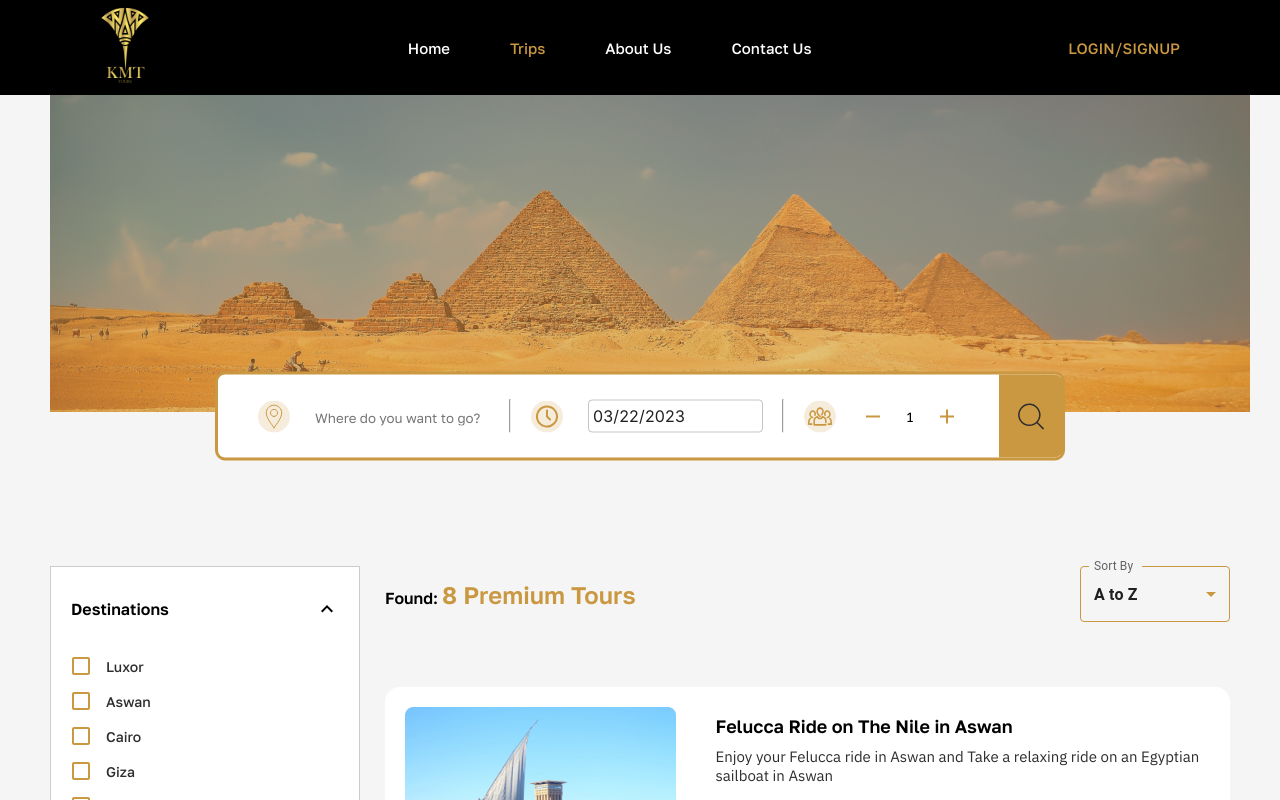
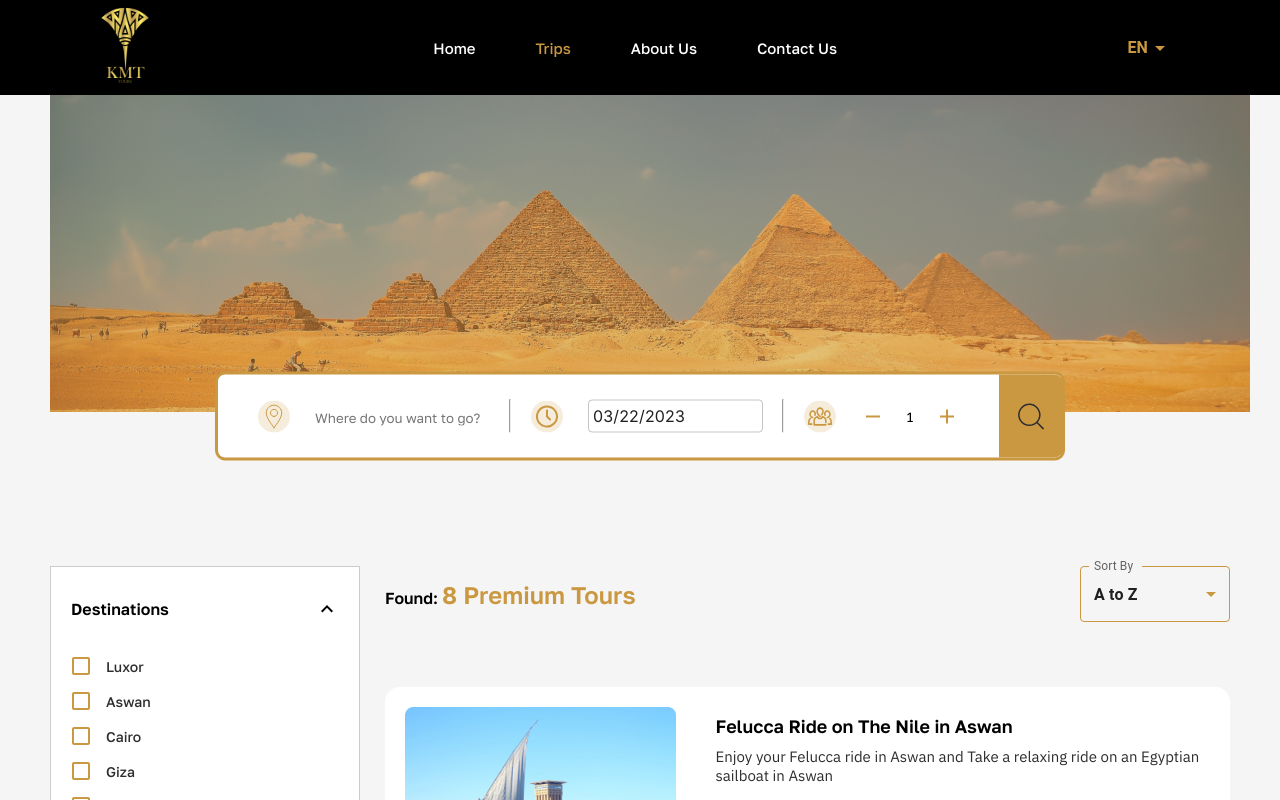
Before and after one commit to sofa5060/KMT, a React (Create React App) app: page /trips in a window 1280 px wide. Shown: the top 800 px of the page. Built offline with nearby package versions, Linux system fonts and the light colour scheme.

Commit message:
Added language to navbar

```diff
--- a/src/components/NavBar/Navbar.css
+++ b/src/components/NavBar/Navbar.css
@@ -26,9 +26,11 @@
 .navbar-background .navbar ul {
   display: flex;
 }
-.navbar-background .navbar .navbar-user li, .navbar-background .navbar .navbar-user a {
-  color: #ca9841;
-  text-transform: uppercase;
+.navbar-background .navbar .navbar-language .MuiSelect-standard {
+  color: #ca9841 !important;
+}
+.navbar-background .navbar .navbar-language .MuiSelect-icon {
+  color: #ca9841 !important;
 }
 .navbar-background .navbar .navbar-list a {
   color: #fff;
--- a/src/components/NavBar/Navbar.jsx
+++ b/src/components/NavBar/Navbar.jsx
@@ -1,32 +1,61 @@
-import React from "react";
+import React, { useState } from "react";
 import { Link } from "react-router-dom";
 import logo from "../../images/logo.svg";
-import './Navbar.css'
+import "./Navbar.css";
+import Select from "@mui/material/Select";
+import MenuItem from "@mui/material/MenuItem";
+import FormControl from '@mui/material/FormControl';
 
-export default function Navbar({currPage}) {
+export default function Navbar({ currPage }) {
+  const [language, setLanguage] = useState("EN");
   return (
     <div className="navbar-background">
       <div className="navbar">
         <div className="logo">
-          <Link to='/'>
+          <Link to="/">
             <img src={logo} alt="logo" />
           </Link>
         </div>
         <ul className="navbar-list">
-          <li><Link to='/' className={currPage==="home" ? "main" : ""}>Home</Link></li>
-          <li><Link to='/trips' className={currPage==="trips" ? "main" : ""}>Trips</Link></li>
-          <li><Link to='/about' className={currPage==="about" ? "main" : ""}>About Us</Link></li>
-          <li><Link to='/contact' className={currPage==="contact" ? "main" : ""}>Contact Us</Link></li>
-        </ul>
-        <ul className="navbar-user">
           <li>
-            <Link to='/'>LOGIN</Link>
+            <Link to="/" className={currPage === "home" ? "main" : ""}>
+              Home
+            </Link>
           </li>
-          <li>/</li>
           <li>
-            <Link to='/'>SIGNUP</Link>
+            <Link to="/trips" className={currPage === "trips" ? "main" : ""}>
+              Trips
+            </Link>
+          </li>
+          <li>
+            <Link to="/about" className={currPage === "about" ? "main" : ""}>
+              About Us
+            </Link>
+          </li>
+          <li>
+            <Link
+              to="/contact"
+              className={currPage === "contact" ? "main" : ""}
+            >
+              Contact Us
+            </Link>
           </li>
         </ul>
+        <div className="navbar-language">
+          <FormControl variant="standard" sx={{ m: 1 }}>
+            <Select
+              labelId="demo-simple-select-standard-label"
+              id="demo-simple-select-standard"
+              value={language}
+              onChange={(e) => setLanguage(e.target.value)}
+              label="Language"
+              disableUnderline={true}
+            >
+              <MenuItem value="EN">EN</MenuItem>
+              <MenuItem value="ES">ES</MenuItem>
+            </Select>
+          </FormControl>
+        </div>
       </div>
     </div>
   );
--- a/src/components/NavBar/Navbar.scss
+++ b/src/components/NavBar/Navbar.scss
@@ -37,10 +37,13 @@ $golos: main.$golos;
       display: flex;
     }
 
-    .navbar-user {
-      li, a {
-        color: $main-color;
-        text-transform: uppercase;
+    .navbar-language {
+      .MuiSelect-standard{
+        color: $main-color !important;
+      }
+
+      .MuiSelect-icon{
+        color: $main-color !important;
       }
     }
 
```
Also changed, not shown: 1 other file (tests, documents, lock files or other folders).
